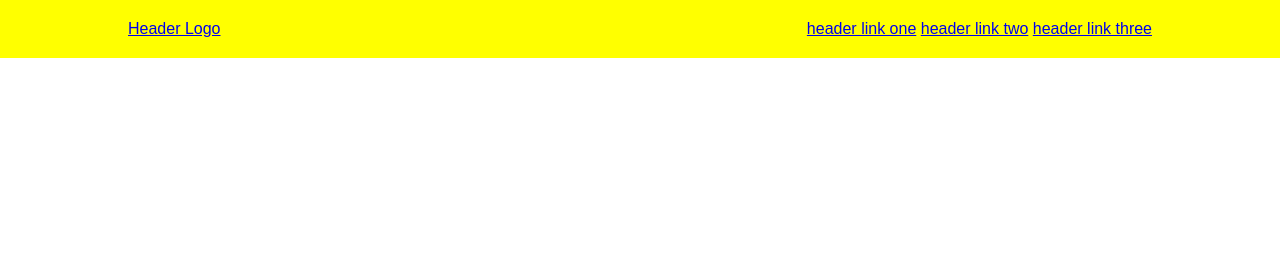
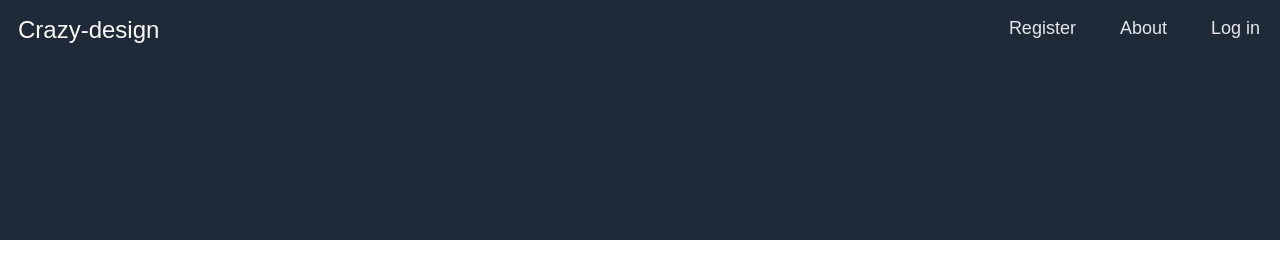
Before and after one commit to enicaflorin5/odin-project, a plain HTML site: page index.html in a window 1280 px wide. Drawn offline with Linux system fonts and the light colour scheme.

Commit message:
index.html

```diff
--- a/css/styles.css
+++ b/css/styles.css
@@ -10,10 +10,55 @@
     top: 0;
     left: 0;
     width: 100%;
-    padding: 20px 10%;
-    background-color: yellow;
+    height: 30%;
+    padding:8px 10px;
+    background-color: #1f2937;
     display: flex;
     justify-content: space-between;
-    align-items: center;
 
 }
+
+
+.logo {
+     font-size: 24px;
+     color: #f9faf8;
+     text-decoration: none;
+     padding: 8px 8px;
+
+}
+
+.navbar a {
+    font-size: 18px;
+    color: #e5e7eb;
+    text-decoration: none;
+    margin-left: 24px;
+
+}
+
+.box {
+    display: flex;
+    flex-direction: column;
+    width: 200px;
+    height: 200px;
+    border: 1px solid beige;
+
+}
+
+.box-content {
+    flex: 1;
+    display: flex;
+    flex-direction: row;
+    justify-content: center ;
+}
+
+  .box-link {
+    padding: 10px;
+    text-align: center;
+  }
+
+  .box-register,
+  .box-about,
+  .box-login {
+    padding: 10px;
+    text-align: center;
+  }
--- a/index.html
+++ b/index.html
@@ -9,15 +9,15 @@
 
 <body>
 
-
     <header class="header">
-       <a href="#" class="logo">Header Logo</a>
+       <a href="#" class="logo">Crazy-design</a>
 
         <nav class="navbar">
-            <a href="#">header link one</a>
-            <a href="#">header link two</a>
-            <a href="#">header link three</a>
-
+            <div class="box-content">
+                <a href="#" class="box-register">Register</a>
+                <a href="#" class="box-about">About</a>
+                <a href="#" class="box-login">Log in</a>
+            </div>
         </nav>
     </header>
 
```
